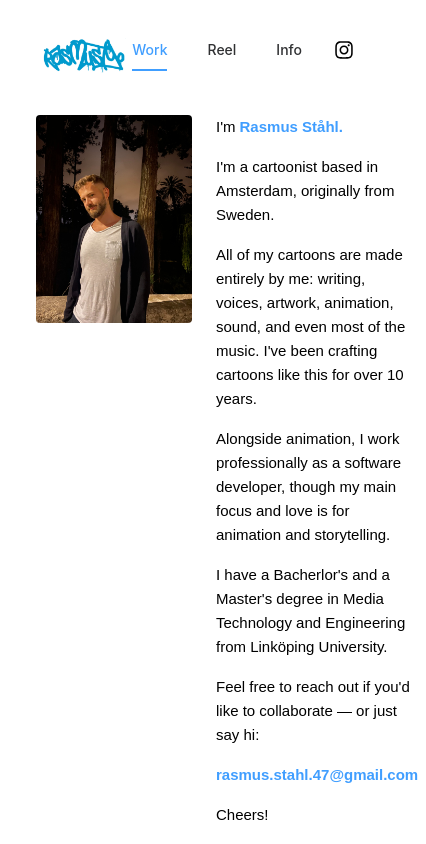
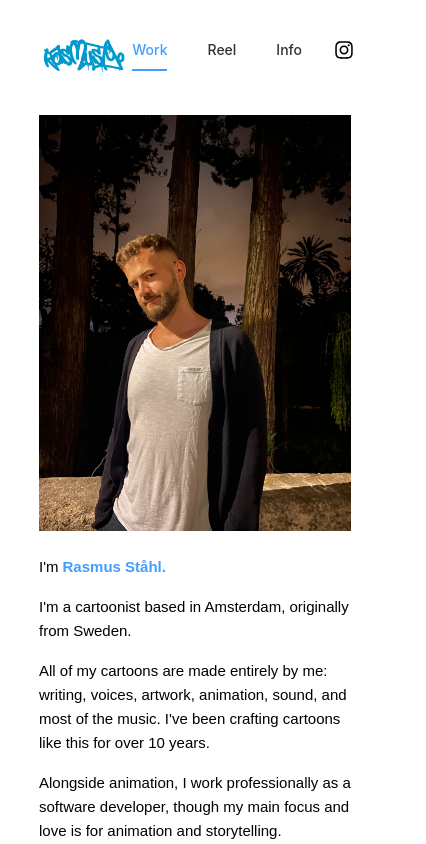
Before and after one commit to Mt-Rasmus/rasmustgo, a Vue app: page /info in a window 390 px wide. Shown: the top 844 px of the page, 426 px wide, since content can reach past the window. Built offline with nearby package versions, Linux system fonts and the light colour scheme; the HTML template or start-up script is replaced by a standard one.

Commit message:
styling: add responsive design

```diff
--- a/src/components/VideoEntry.vue
+++ b/src/components/VideoEntry.vue
@@ -15,7 +15,6 @@ const video = <Video>videos.find(({ id }) => id === Number(videoId));
 <template>
   <div class="flex justify-center w-full mt-7" style="font-family: 'Fredoka'">
     <div class="wrapper">
-      <div class="youtube-video">
         <div class="video-container">
           <iframe
             :src="`${video.embedUrl}?end=51`"
@@ -25,7 +24,6 @@ const video = <Video>videos.find(({ id }) => id === Number(videoId));
             allowfullscreen
           />
         </div>
-      </div>
       <div class="mt-6 font-bold text-xl mb-4">{{ video.title }}</div>
       <div class="mb-2">{{ video?.description }}</div>
       <div class="mb-2">Role: {{ video?.role }}</div>
@@ -37,9 +35,16 @@ const video = <Video>videos.find(({ id }) => id === Number(videoId));
 
 <style scoped>
 
-.youtube-video {
-  width: 70vw;
+.wrapper {
+  width: 85vw;
   margin: 0 auto;
+}
+
+@media (min-width: 1024px) {
+  .wrapper {
+    width: 70vw;
+    margin: 0 auto;
+  }
 }
 
 .video-container {
--- a/src/components/VideosList.vue
+++ b/src/components/VideosList.vue
@@ -22,10 +22,17 @@ import videos from '../data/videos';
 
 .wrapper {
   display: grid;
-  grid-template-columns: repeat(2, minmax(200px, 1fr));
+  grid-template-columns: repeat(1, minmax(200px, 1fr));
   gap: 24px;
   width: 100%;
   max-width: 72vw;
   padding: 0 16px;
 }
+
+@media (min-width: 1024px) {
+  .wrapper {
+    grid-template-columns: repeat(2, minmax(200px, 1fr));
+  }
+}
+
 </style>
--- a/src/views/AboutView.vue
+++ b/src/views/AboutView.vue
@@ -5,12 +5,15 @@ import FooterComponent from '@/components/FooterComponent.vue';
 </script>
 
 <template>
-  <div class="about">
-    <div class="mx-9 mt-[20px] flex w-full" style="font-family: 'Fredoka', sans-serif;">
-      <div class="w-[40%] ">
-        <img src="/src/assets/9.jpeg" class="rounded-sm">
+  <div class="about px-[10vw]">
+    <div
+      class="mt-[20px] flex flex-col lg:flex-row w-full justify-center"
+      style="font-family: 'Fredoka', sans-serif;"
+    >
+      <div class="w-full lg:w-[40%] mb-6 lg:mb-0">
+        <img src="/src/assets/9.jpeg" class="w-full h-auto" />
       </div>
-      <div class="w-[50%] ml-6">
+      <div class="w-full lg:w-[50%] lg:ml-6">
         <div class="mb-4 flex">
           I'm
           <div class="font-bold ml-1" style="color: #409EFF;">
@@ -21,14 +24,14 @@ import FooterComponent from '@/components/FooterComponent.vue';
           I'm a cartoonist based in Amsterdam, originally from Sweden.
         </div>
         <div class="mb-4">
-          All of my cartoons are made entirely by me: writing, voices, artwork, animation, sound, and even most of the music.
+          All of my cartoons are made entirely by me: writing, voices, artwork, animation, sound, and most of the music.
           I've been crafting cartoons like this for over 10 years.
         </div>
         <div class="mb-4">
           Alongside animation, I work professionally as a software developer, though my main focus and love is for animation and storytelling.
         </div>
         <div class="mb-4">
-          I have a Bacherlor's and a Master's degree in Media Technology and Engineering from Linköping University.
+          I have a Bachelor's and a Master's degree in Media Technology and Engineering from Linköping University.
         </div>
         <div class="mb-4">
           <div class="mb-4">Feel free to reach out if you'd like to collaborate — or just say hi: </div>
```
